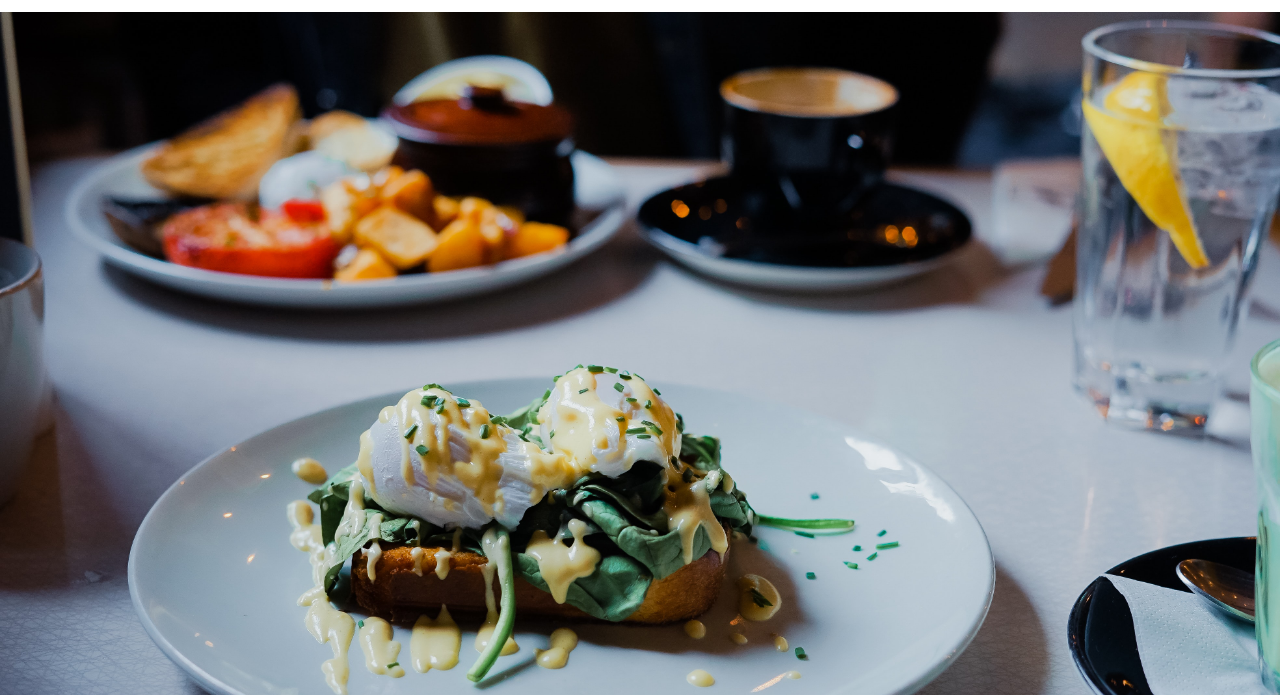
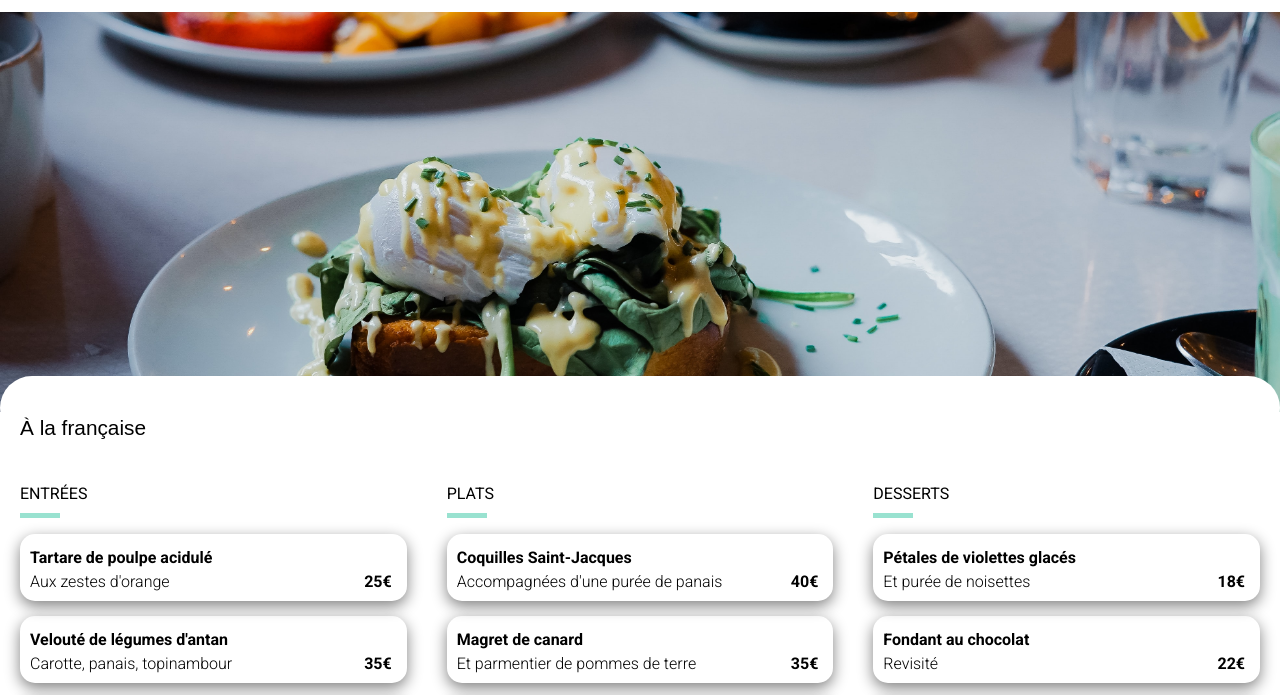
Before and after one commit to FebScap/NicolasVanhorle_P3_10032022, a website: page menus/aLaFrancaise.html in a window 1280 px wide. Shown: the part 53-748 px from the top of the page. Drawn offline with Linux system fonts and the light colour scheme; a web font is replaced by a local one.

Commit message:
feat(scss): mentorat

```diff
--- a/menus/aLaFrancaise.html
+++ b/menus/aLaFrancaise.html
@@ -37,12 +37,10 @@
     <main>
       <!--Menu-->
       <section class="menu">
-        <div class="menu__img">
-          <img
+          <img class="menu__img"
             src="../img/restaurants/aLaFrancaise.jpg"
             alt="Image du restaurant"
           />
-        </div>
         <h2 class="menu__title section__title">À la française</h2>
 
         <div class="menu__storage">
--- a/sass/Pages/_menus.scss
+++ b/sass/Pages/_menus.scss
@@ -8,23 +8,25 @@
     justify-content: center;
   }
   &__section {
-    margin-left: 20px;
-    min-width: 350px;
+    margin: 0 20px;
+    width: 350px;
+    flex-grow: 1;
   }
   &__img {
-    margin-bottom: -30px;
-    & img {
-      object-fit: cover;
-      height: 100%;
-      width: 100%;
-    }
+    position: relative;
+    z-index: -1;
+    object-fit: cover;
+    height: 100%;
+    width: 100%;
+    max-height: 50vh;
   }
   &__title {
     font-family: "Shrikhand", sans-serif;
     font-weight: 100;
     background-color: white;
-    padding-top: 30px;
-    border-radius: 30px;
+    margin-top: -40px;
+    padding-top: 40px;
+    border-radius: 40px 40px;
   }
   &__subtitle {
     margin-top: 40px;
@@ -44,7 +46,6 @@
   @include box-shadow;
   display: flex;
   flex-direction: column;
-  width: 95%;
   &__box {
     display: flex;
     flex-direction: row;
--- /dev/null
+++ b/sass/Utils/_debug.scss
@@ -0,0 +1,3 @@
+/**, *::before, *::after {
+  outline: 1px red solid
+}*/
--- a/sass/main.scss
+++ b/sass/main.scss
@@ -1,5 +1,6 @@
 @import "./utils/variables";
 @import "./utils/mixins";
+@import "./utils/debug";
 @import "./base/normalize";
 @import "./base/font";
 @import "./base/typography";
```
Also changed, not shown: css/style.css, 1 other file.
